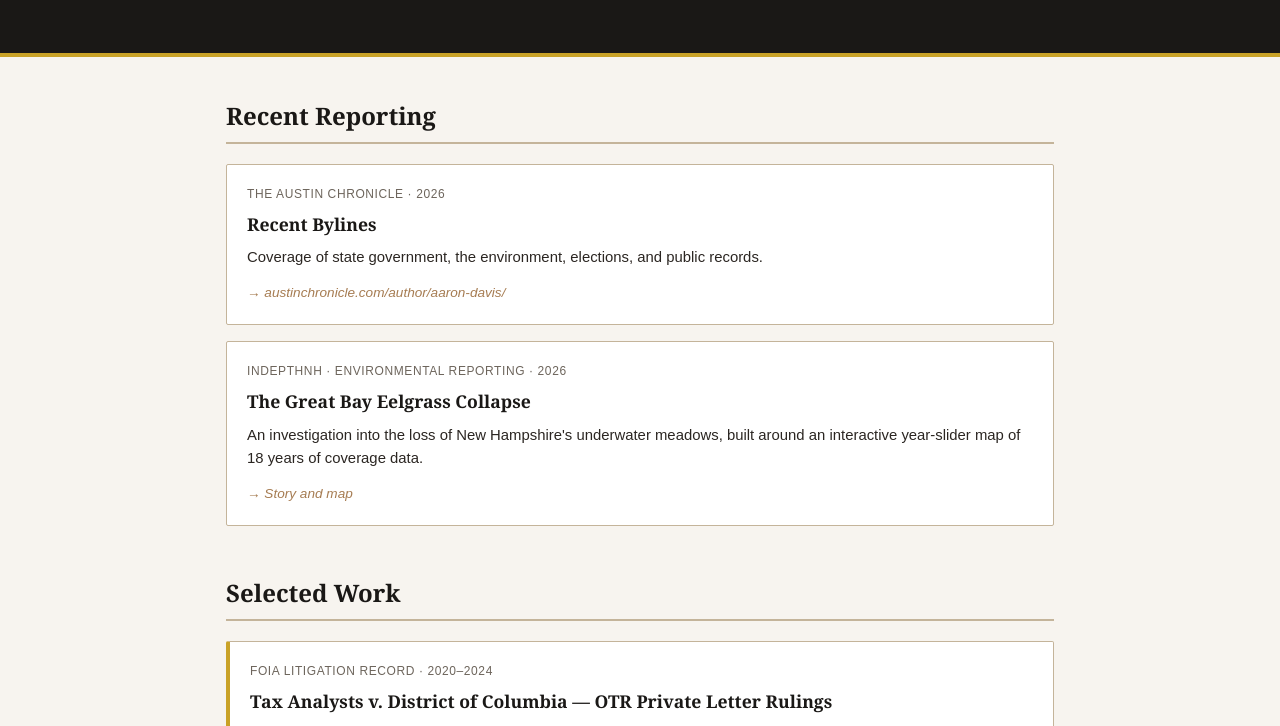
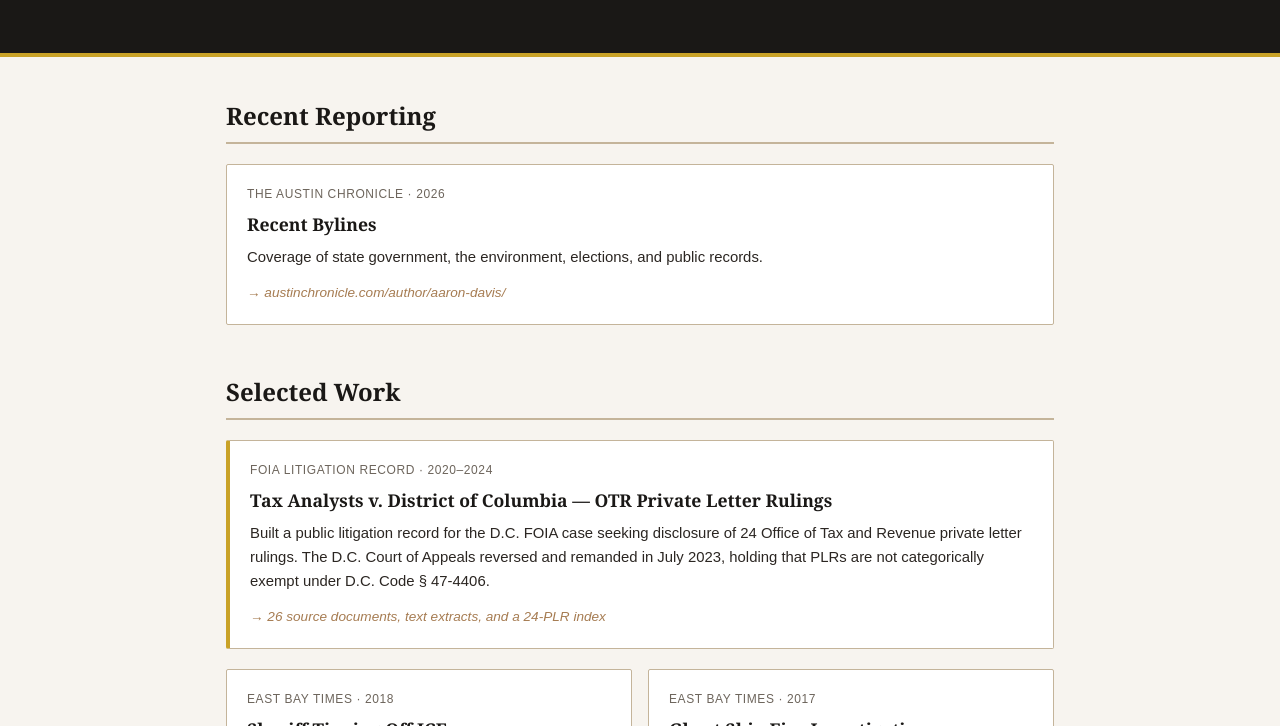
Before and after one commit to AR-Davis/aaronrdavis-news, a website: page index.html in a window 1280 px wide. Shown: the part 489-1215 px from the top of the page. Drawn offline with Linux system fonts and the light colour scheme.

Commit message:
site: eelgrass lives only under Side Projects

```diff
--- a/index.html
+++ b/index.html
@@ -313,12 +313,6 @@
         <p>Coverage of state government, the environment, elections, and public records.</p>
         <p class="impact">→ austinchronicle.com/author/aaron-davis/</p>
       </a>
-      <a class="card full-width" href="./stories/great-bay-eelgrass-collapse/">
-        <div class="meta">InDepthNH · Environmental Reporting · 2026</div>
-        <h3>The Great Bay Eelgrass Collapse</h3>
-        <p>An investigation into the loss of New Hampshire's underwater meadows, built around an interactive year-slider map of 18 years of coverage data.</p>
-        <p class="impact">→ Story and map</p>
-      </a>
     </div>
 
     <h2>Selected Work</h2>
```
